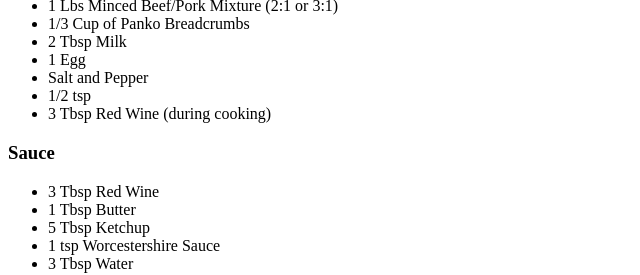
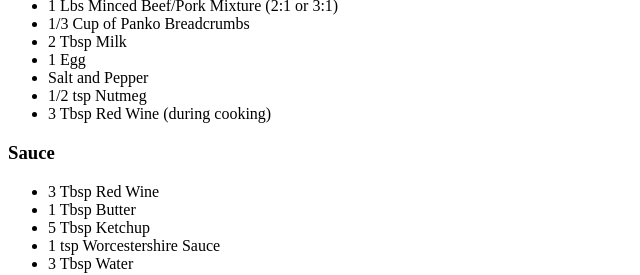
Before and after one commit to RaeKobi/odin-recipes, a plain HTML site: page recipes/hambagu.html in a window 1280 px wide. Shown: the part 777-1052 px from the top of the page, 0-640 px from the left. Drawn offline with Linux system fonts and the light colour scheme; files that its build step writes are made by us from their sources.

Commit message:
Fixed a missing ingredient

```diff
--- a/recipes/hambagu.html
+++ b/recipes/hambagu.html
@@ -22,7 +22,7 @@
             <li>2 Tbsp Milk</li>
             <li>1 Egg</li>
             <li>Salt and Pepper</li>
-            <li>1/2 tsp </li>
+            <li>1/2 tsp Nutmeg</li>
             <li>3 Tbsp Red Wine (during cooking)</li>
         </ul>
         <h3>Sauce</h3>
```
